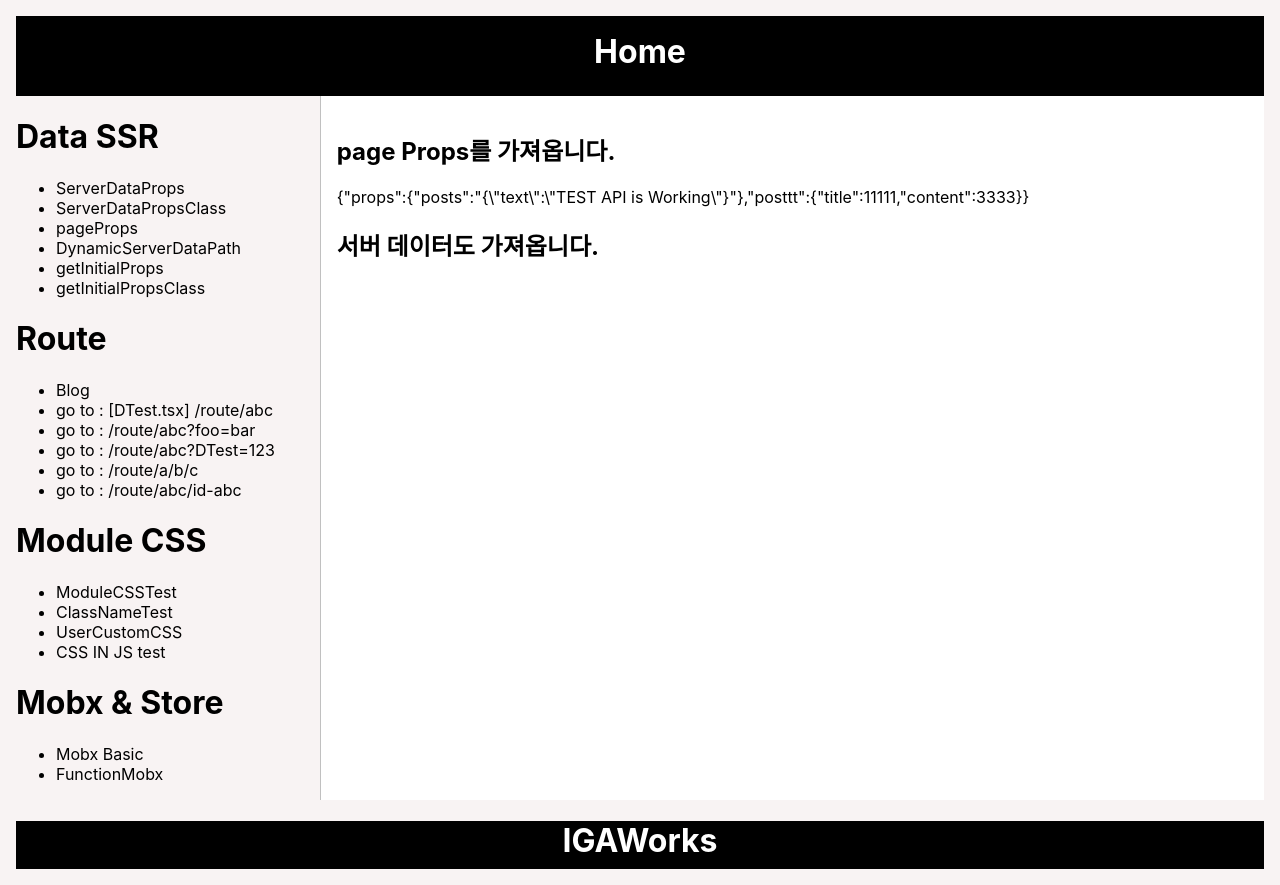
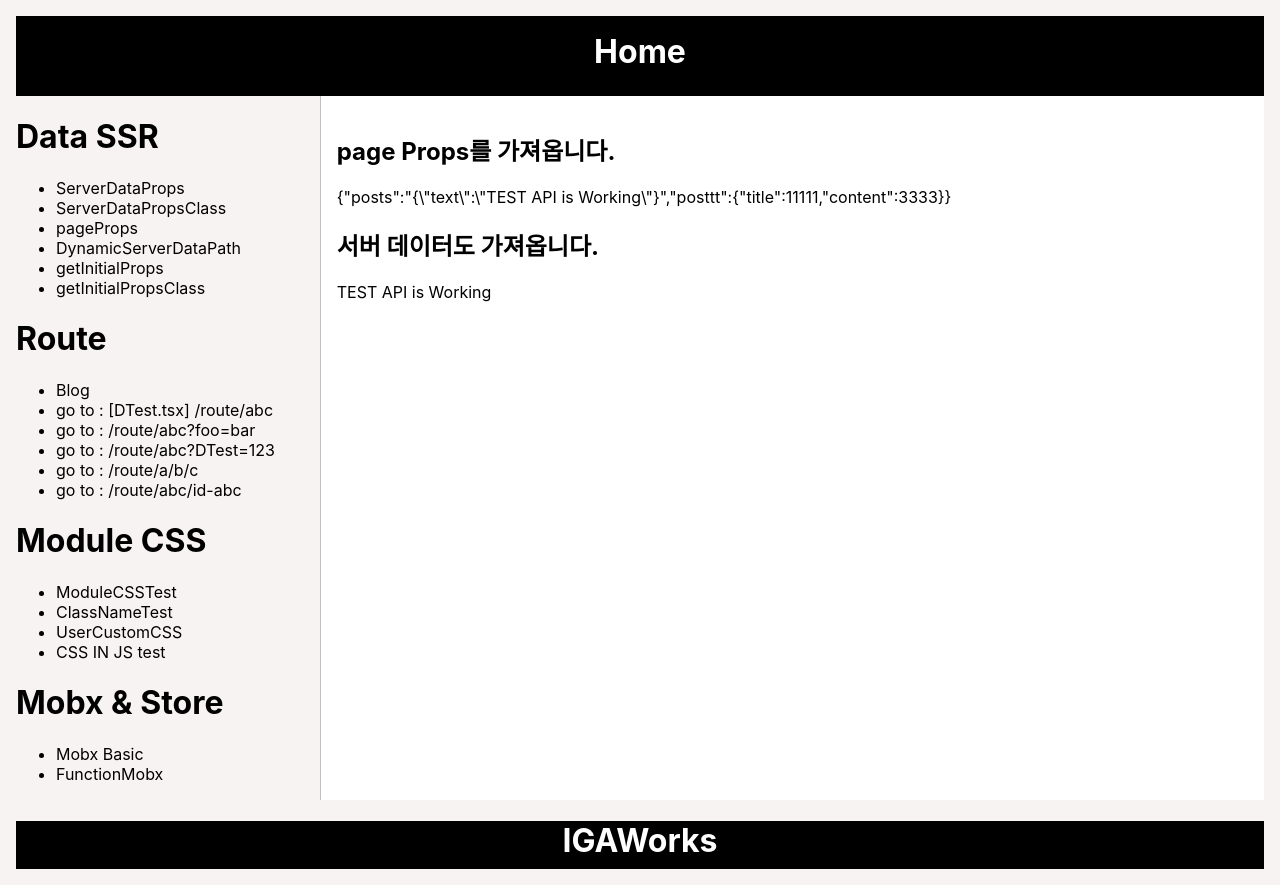
Before and after one commit to julian-igaw/next-study, a Next.js app: page /data/ServerDataPath in a window 1280 px wide. Built offline with nearby package versions, Linux system fonts and the light colour scheme.

Commit message:
initialProps

```diff
--- a/pages/data/ServerDataPath.tsx
+++ b/pages/data/ServerDataPath.tsx
@@ -1,13 +1,15 @@
 import {InferGetStaticPropsType} from "next";
 
-const ServerDataPath = (props:any)  => {
+function ServerDataPath (props:any)  {
     return <div>
         <h2>page Props를 가져옵니다.</h2>
         <p>{JSON.stringify(props)}</p>
         <h2>서버 데이터도 가져옵니다.</h2>
         {/*<p>{JSON.parse(props.posts).text}</p>*/}
+        <p>{JSON.parse(props.posts).text}</p>
     </div>
 }
+
 
 
 ServerDataPath.getInitialProps = async (ctx:any) => {
@@ -16,16 +18,12 @@ ServerDataPath.getInitialProps = async (ctx:any) => {
         const posts:string = await res.text()
         console.log('try CATCH')
         return {
-            props: {
-                posts,
-            },
+            posts
         }
     } catch (error) {
         const posts:string = '{"text":"no DATA"}'
         return {
-            props: {
-                posts,
-            },
+            posts
         }
     }
 }
```
Also changed, not shown: pages/data/ServerDataProps.tsx (+6 -8 lines).
